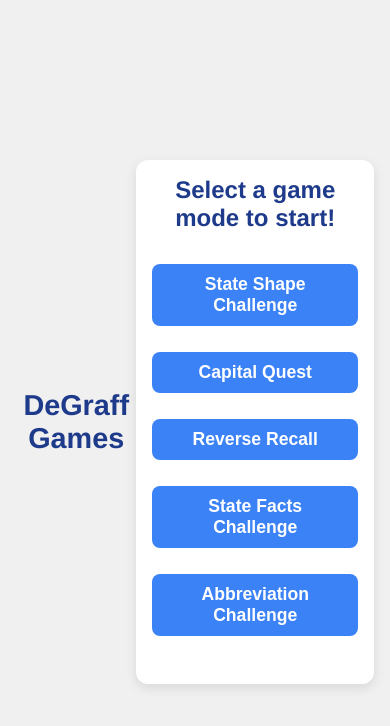
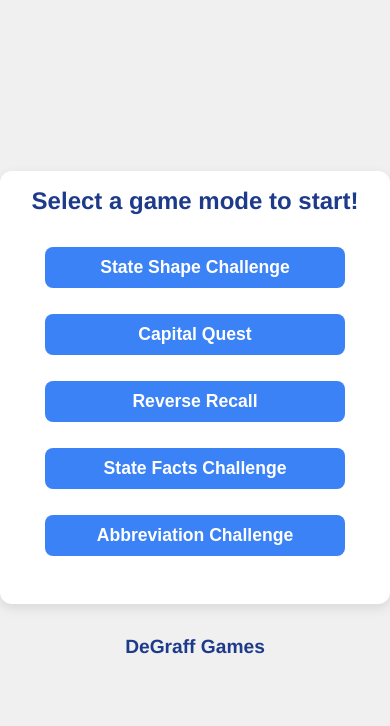
Before and after one commit to timdegraff/Capital-Flashcards, a plain HTML site: page index.html in a window 390 px wide. Drawn offline with Linux system fonts and the light colour scheme.

Commit message:
Update index.html

```diff
--- a/index.html
+++ b/index.html
@@ -11,16 +11,20 @@
     <link rel="preconnect" href="https://fonts.gstatic.com" crossorigin>
     <link href="https://fonts.googleapis.com/css2?family=Inter:wght@400;700&display=swap" rel="stylesheet">
     <style>
+        /* This ensures the body stacks content vertically and centers it */
+        body {
+            flex-direction: column;
+        }
         /* Styles for the new site title */
         .site-title {
             color: #3B82F6; /* Same blue as the game buttons */
             text-align: center;
-            padding: 1rem 0;
+            padding: 2rem 0 1rem 0; /* Add padding for spacing */
             font-weight: bold;
         }
         .site-title h1 {
             margin: 0;
-            font-size: 2.5rem; /* Default size for desktop */
+            font-size: 1.5rem; /* Smaller size for desktop */
         }
         /* Style for the new home button */
         .home-btn {
@@ -35,20 +39,15 @@
         .home-btn:hover {
             background-color: #fca5b3;
         }
-        /* Media query to make the title smaller on mobile devices */
+        /* Media query to make the title even smaller on mobile devices */
         @media (max-width: 600px) {
             .site-title h1 {
-                font-size: 1.8rem;
+                font-size: 1.2rem;
             }
         }
     </style>
 </head>
 <body>
-    <!-- Site Title -->
-    <header class="site-title">
-        <h1>DeGraff Games</h1>
-    </header>
-
     <!-- This is the main container for the entire game -->
     <div id="game-container">
         <h1 id="instruction-label">Select a game mode to start!</h1>
@@ -86,6 +85,11 @@
         </div>
     </div>
 
+    <!-- Site Title moved to the bottom -->
+    <header class="site-title">
+        <h1>DeGraff Games</h1>
+    </header>
+
     <!-- This line links to your JavaScript file, it MUST be at the end -->
     <script src="script.js"></script>
     <script>
```
